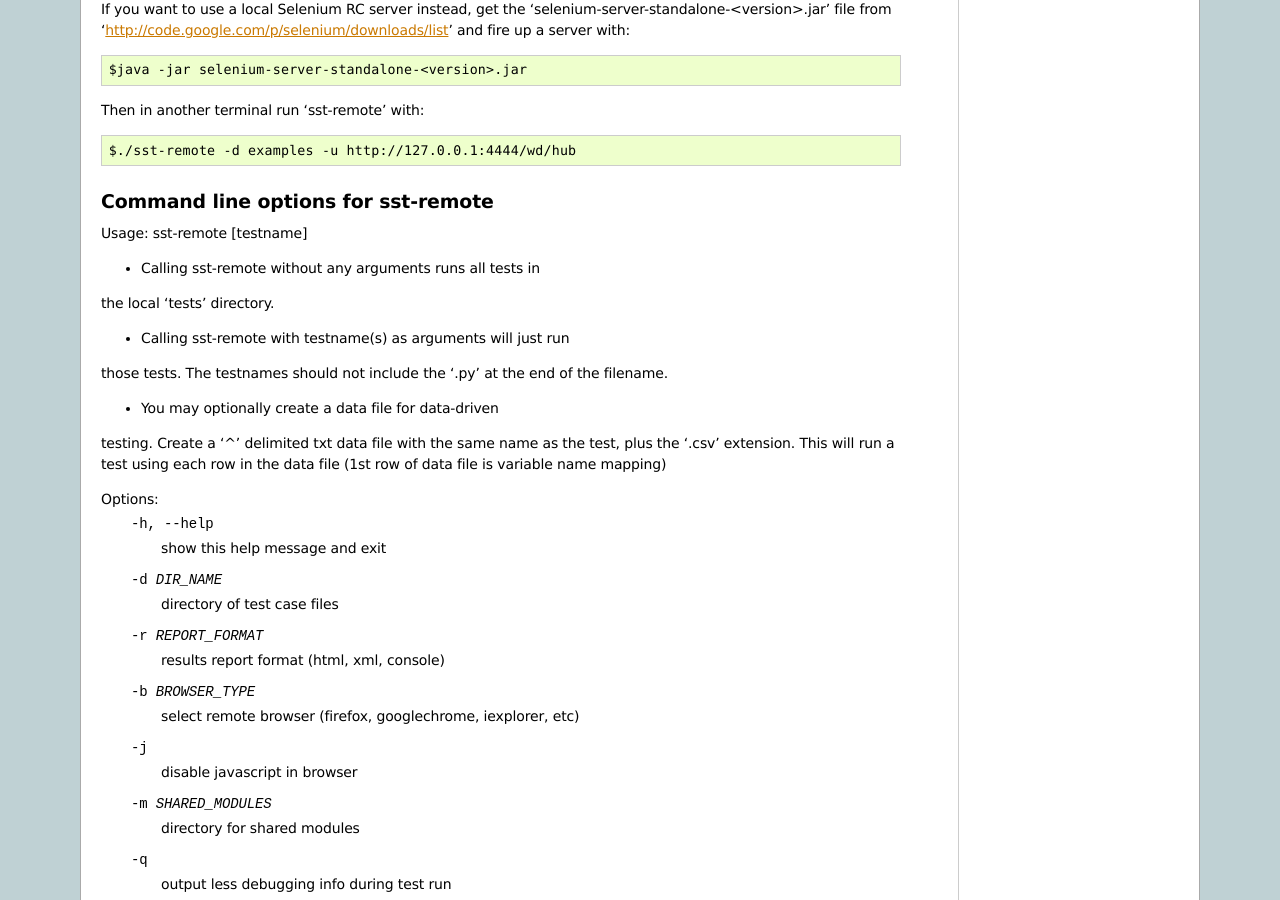
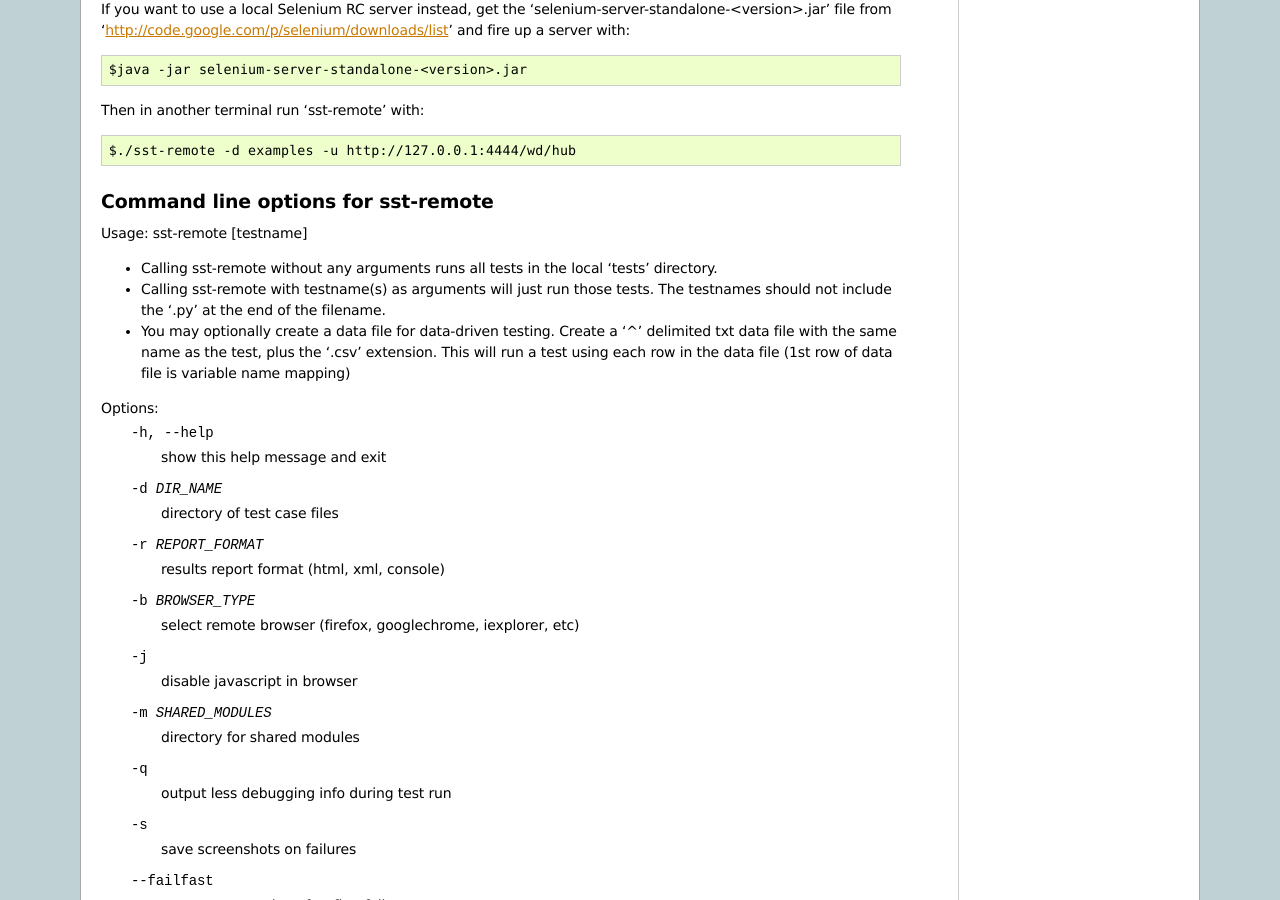
Before and after one commit to Work4Labs/selenium-simple-test, a Sphinx documentation site: the page built from docs/index.rst, in a window 1280 px wide and 900 px high, scrolled down 3414 px. Built offline with Sphinx 7.4.7, drawn with Linux system fonts in a browser that asks for light colours; pages that are not in the unit, such as notebooks, are missing from menus.

```diff
--- a/docs/index.rst
+++ b/docs/index.rst
@@ -220,18 +220,18 @@ Command line options for sst-remote
 
 Usage: sst-remote [testname]
 
-- Calling sst-remote without any arguments runs all tests in
-the local 'tests' directory.
+* Calling sst-remote without any arguments runs all tests in
+  the local 'tests' directory.
 
-- Calling sst-remote with testname(s) as arguments will just run
-those tests. The testnames should not include the '.py' at
-the end of the filename.
+* Calling sst-remote with testname(s) as arguments will just run
+  those tests. The testnames should not include the '.py' at
+  the end of the filename.
 
-- You may optionally create a data file for data-driven
-testing.  Create a '^' delimited txt data file with the same
-name as the test, plus the '.csv' extension.  This will
-run a test using each row in the data file (1st row of data
-file is variable name mapping)
+* You may optionally create a data file for data-driven
+  testing.  Create a '^' delimited txt data file with the same
+  name as the test, plus the '.csv' extension.  This will
+  run a test using each row in the data file (1st row of data
+  file is variable name mapping)
 
 
 Options:
--- a/setup.py
+++ b/setup.py
@@ -12,7 +12,7 @@ import os
 
 NAME = 'sst'
 PACKAGES = ['sst', 'sst.selftests']
-SCRIPTS = ['sst-run']
+SCRIPTS = ['sst-run', 'sst-remote']
 DESCRIPTION = 'Selenium Simple Test Framework'
 URL = 'https://launchpad.net/selenium-simple-test'
 
```
